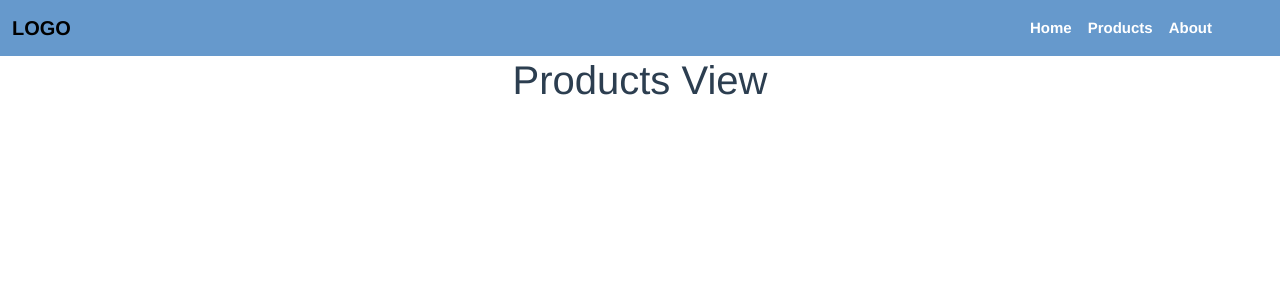
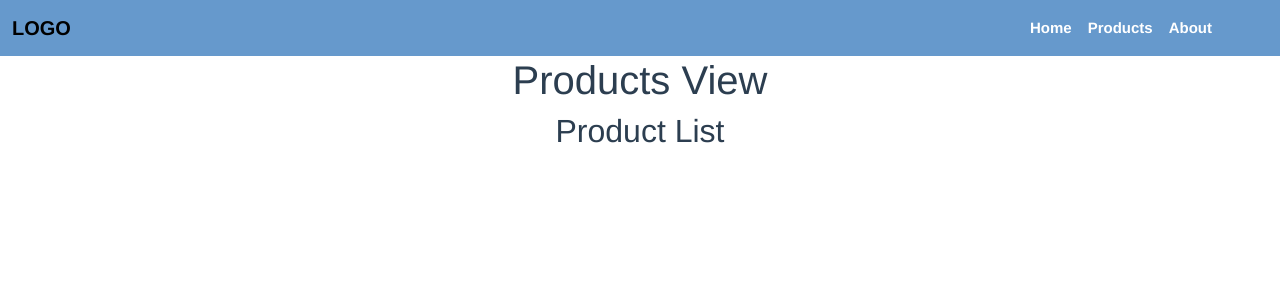
Before and after one commit to AkramZaabi/Vue-project, a Vue app: page /products in a window 1280 px wide. Shown: the top 300 px of the page. Built offline with nearby package versions, Linux system fonts and the light colour scheme.

Commit message:
Created a new Product List Component

```diff
--- /dev/null
+++ b/src/components/ProductListComponent.vue
@@ -0,0 +1,18 @@
+<!-- ProductListComponent.vue -->
+<template>
+  <div>
+    <h2>Product List</h2>
+    <!-- Your component content goes here -->
+  </div>
+</template>
+
+<script>
+export default {
+  name: "ProductListComponent",
+  // Other component options
+};
+</script>
+
+<style scoped>
+/* Your component styles go here */
+</style>
--- a/src/views/ProductsView.vue
+++ b/src/views/ProductsView.vue
@@ -1,12 +1,17 @@
 <template>
   <div>
     <h1>Products View</h1>
+    <ProductListComponent />
   </div>
 </template>
 
 <script>
+import ProductListComponent from "@/components/ProductListComponent.vue";
 export default {
   name: "ProductsView",
+  components: {
+    ProductListComponent,
+  },
 };
 </script>
 
```
